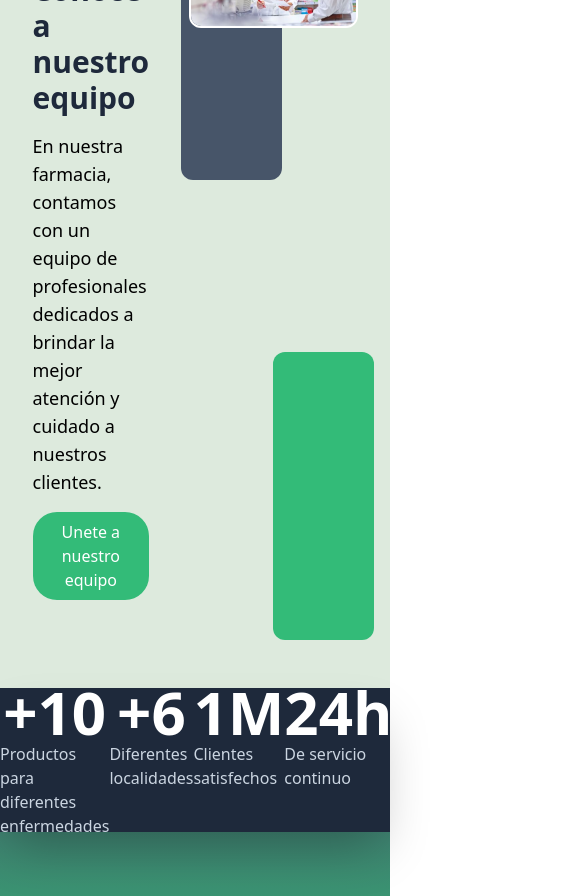
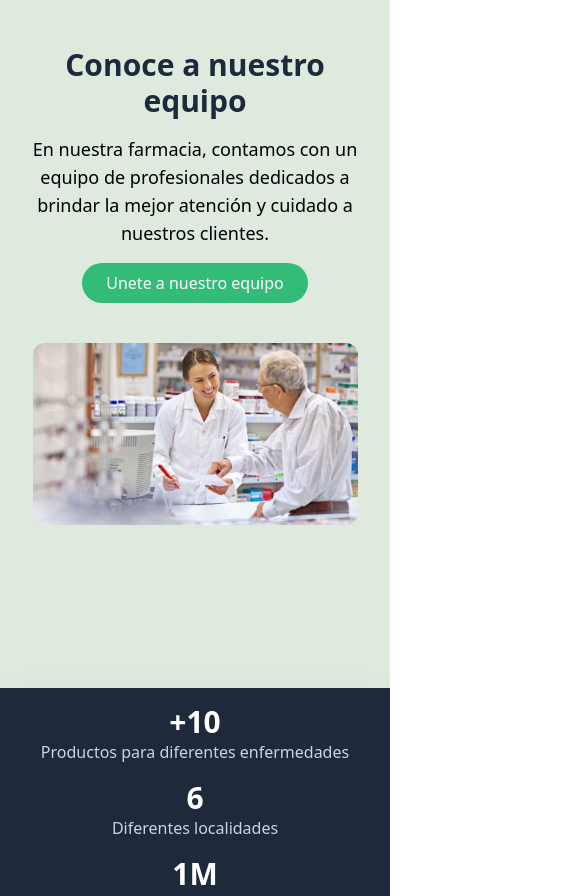
Before and after one commit to JahdielArciniegas/project-farmacia-bouna-vita, a React (Vite) app: page / in a window 390 px wide. Shown: the part 1080-1976 px from the top of the page, 585 px wide, since content can reach past the window. Built offline with nearby package versions, Linux system fonts and the light colour scheme.

Commit message:
Responsive Desing Basico

```diff
--- a/src/components/About.jsx
+++ b/src/components/About.jsx
@@ -4,14 +4,14 @@ export default function About() {
 	return (
 		<section
 			id="empleados"
-			className="justify-center w-5/6 h-screen flex flex-col items-center"
+			className=" w-5/6 h-screen flex flex-col justify-center items-center"
 		>
-			<div className="flex gap-10">
-				<div className="w-2/5 flex flex-col gap-4 mt-10">
-					<h2 className="text-3xl font-bold text-slate-800 w-1/2 text-pretty">
+			<div className="flex flex-col lg:flex-row gap-10">
+				<div className="lg:w-2/5 flex flex-col items-center lg:items-start gap-4 mt-10">
+					<h2 className="text-3xl font-bold text-slate-800 lg:w-1/2 text-center lg:text-start lg:text-pretty">
 						Conoce a nuestro equipo
 					</h2>
-					<p className=" text-pretty text-lg">
+					<p className=" text-center lg:text-start lg:text-pretty text-lg">
 						En nuestra farmacia, contamos con un equipo de profesionales
 						dedicados a brindar la mejor atención y cuidado a nuestros clientes.
 					</p>
@@ -19,16 +19,16 @@ export default function About() {
 						<Buttons size="">Unete a nuestro equipo</Buttons>
 					</a>
 				</div>
-				<div className="relative z-0 w-3/5 flex justify-center">
+				<div className="relative z-0 lg:w-3/5 flex justify-center">
 					<picture className="h-1/2">
 						<img
-							className="rounded-xl border-white border-2"
+							className="rounded-xl lg:border-white lg:border-2"
 							src="./enfermerosFarmacia.jpeg"
 							alt=""
 						/>
 					</picture>
-					<div className="w-3/5 h-72 absolute -top-10 -left-2 bg-slate-600 -z-10 rounded-xl"></div>
-					<div className="w-3/5 h-72 absolute -bottom-10 -right-4 bg-[#33bb78] -z-10 rounded-xl"></div>
+					<div className="hidden lg:block w-3/5 h-72 absolute -top-10 -left-2 bg-slate-600 -z-10 rounded-xl"></div>
+					<div className=" hidden lg:block w-3/5 h-72 absolute -bottom-10 -right-4 bg-[#33bb78] -z-10 rounded-xl"></div>
 				</div>
 			</div>
 		</section>
--- a/src/components/Background.jsx
+++ b/src/components/Background.jsx
@@ -1,5 +1,5 @@
 export default function Background() {
 	return (
-		<div className="absolute w-full h-full bg-[#33bb78] rounded-b-[50%] -top-4"></div>
+		<div className="absolute w-full h-2/3 md:h-full bg-[#33bb78] rounded-b-[50%] -top-4"></div>
 	);
 }
--- a/src/components/CardClient.jsx
+++ b/src/components/CardClient.jsx
@@ -1,16 +1,16 @@
 export default function CardClient({ cardImg, cardName, cardDesc }) {
 	return (
 		<div>
-			<div className="w-80 bg-white h-96 p-4 rounded-3xl flex flex-col gap-2">
+			<div className="w-80 bg-white lg:h-96 p-4 rounded-3xl flex flex-col gap-2 overflow-hidden">
 				<div>
 					<img
-						className="w-20 h-20 rounded-full object-cover"
+						className="hidden lg:block w-20 h-20 rounded-full object-cover"
 						src={`./iconsPublic/${cardImg}.webp`}
 						alt=""
 					/>
 					<h3 className="text-2xl font-semibold">{cardName}</h3>
 				</div>
-				<p className="text-justify italic leading-8 text-sm">
+				<p className="text-justify italic lg:leading-8 text-sm">
 					&ldquo;{cardDesc}&ldquo;
 				</p>
 			</div>
--- a/src/components/Clients.jsx
+++ b/src/components/Clients.jsx
@@ -7,33 +7,33 @@ export default function Clients() {
 			id="clientes"
 			className="w-5/6 h-screen flex flex-col items-center z-0"
 		>
-			<div className="absolute flex flex-col justify-center items-center bg-slate-800 h-36 w-full text-white shadow-2xl">
-				<div className="flex w-full justify-around">
+			<div className="absolute flex lg:flex-col justify-center items-center bg-slate-800 h-80 lg:h-36 w-full text-white shadow-2xl">
+				<div className="flex flex-col lg:flex-row w-full gap-4 lg:gap-0 lg:justify-around">
 					<div className=" flex flex-col items-center">
-						<h5 className="text-6xl font-extrabold">+10</h5>
+						<h5 className="text-3xl lg:text-6xl font-extrabold">+10</h5>
 						<p className="text-slate-300">
 							Productos para diferentes enfermedades
 						</p>
 					</div>
-					<div className="flex flex-col items-center">
-						<h5 className="text-6xl font-extrabold">+6</h5>
+					<div className="flex flex-col items-center text-center">
+						<h5 className="text-3xl lg:text-6xl font-extrabold">6</h5>
 						<p className="text-slate-300">Diferentes localidades</p>
 					</div>
 					<div className="flex flex-col items-center">
-						<h5 className="text-6xl font-extrabold">1M</h5>
+						<h5 className="text-3xl lg:text-6xl font-extrabold">1M</h5>
 						<p className="text-slate-300">Clientes satisfechos</p>
 					</div>
 					<div className="flex flex-col items-center">
-						<h5 className="text-6xl font-extrabold">24h</h5>
+						<h5 className="text-3xl lg:text-6xl font-extrabold">24h</h5>
 						<p className="text-slate-300">De servicio continuo</p>
 					</div>
 				</div>
 			</div>
-			<div className="flex flex-col gap-10 h-full justify-center items-center pt-7">
-				<h2 className="text-3xl font-bold text-white">
+			<div className="flex flex-col w-full mt-60 lg:mt-0 lg:gap-10 h-full justify-center items-center pt-7 ">
+				<h2 className="text-3xl font-bold text-white text-center ">
 					Testimonios de nuestros clientes
 				</h2>
-				<div className="flex gap-7">
+				<div className="flex gap-7 w-full lg:w-auto overflow-x-scroll lg:overflow-hidden">
 					{testimonios.map(testimonio => (
 						<CardClient
 							key={testimonio.id}
--- a/src/components/Hero.jsx
+++ b/src/components/Hero.jsx
@@ -8,7 +8,7 @@ export default function Hero() {
 			id="header"
 			className="h-screen w-full bg-slate-200 overflow-hidden relative flex flex-col text-white justify-center items-center gap-4"
 		>
-			<div className="z-40 relative h-full w-5/6 flex flex-col justify-center">
+			<div className="z-40 relative h-full w-5/6 flex flex-col justify-center items-center md:items-start">
 				<div className="hidden md:block h-screen absolute -right-52  bottom-0 -z-20">
 					<picture className="h-full">
 						<img
@@ -35,7 +35,7 @@ export default function Hero() {
 							personalizada.
 						</p>
 					</div>
-					<div className=" flex gap-7">
+					<div className=" flex gap-7 ">
 						<div>
 							<NavLink to="/login">
 								<Buttons size="40" bgColor="white" textColor="[#33bb78]">
--- a/src/components/NavBar.jsx
+++ b/src/components/NavBar.jsx
@@ -3,7 +3,7 @@ import { NavLink } from 'react-router-dom';
 export default function NavBar() {
 	return (
 		<div
-			className="z-50 sticky top-0 flex flex-row justify-between w-full h-20 pl-5 bg-[#33bb78] text-slate-50 shadow-lg"
+			className="z-50 sticky top-0 flex flex-row justify-center sm:justify-between w-full h-20 sm:pl-5 bg-[#33bb78] text-slate-50 shadow-lg"
 			id="nav"
 		>
 			<picture className="h-full w-auto">
@@ -15,8 +15,8 @@ export default function NavBar() {
 					/>
 				</NavLink>
 			</picture>
-			<div className="hidden mr-40 md:grid place-content-center">
-				<ul className="flex flex-row gap-10 font-bold ">
+			<div className="hidden lg:mr-40 sm:mr-10 sm:grid place-content-center">
+				<ul className="flex flex-row lg:gap-10 sm:gap-5 font-bold ">
 					<li className="hover:scale-105">
 						<a className="hover:underline" href="#empleados">
 							Empleados
--- a/src/components/Sucursales.jsx
+++ b/src/components/Sucursales.jsx
@@ -8,7 +8,7 @@ export default function Sucursales() {
 			className="w-5/6 h-screen flex flex-col items-center z-0"
 		>
 			<h2 className="text-3xl font-bold text-slate-800">Nuestras Farmacia</h2>
-			<div className="grid grid-cols-3 grid-rows-3 h-full gap-y-80 gap-x-16 py-10 overflow-hidden">
+			<div className="flex flex-col sm:grid sm:grid-cols-2 lg:grid lg:grid-cols-3 lg:grid-rows-3 h-full lg:gap-y-80 lg:gap-x-32 pt-10 lg:py-10 overflow-scroll lg:overflow-hidden">
 				{sucursales.map(sucursal => (
 					<CardSucursales
 						key={sucursal.id}
--- a/src/pages/Home.jsx
+++ b/src/pages/Home.jsx
@@ -16,10 +16,10 @@ export default function Home() {
 				<Clients />
 				<Sucursales />
 				<FormContacs />
-				<div className="w-full h-20 relative -z-0 flex justify-center text-white">
-					<div className="absolute w-full h-screen bg-slate-800 rounded-t-[50%] bottom-0 -z-10"></div>
+				<div className="w-full relative -z-0 flex justify-center text-white">
+					<div className="absolute w-full h-96 md:h-screen bg-slate-800 rounded-t-[50%] bottom-0 -z-10"></div>
 				</div>
-				<div className="fixed bottom-0 right-16 z-20">
+				<div className="fixed bottom-14 md:bottom-0 md:right-16 z-20">
 					<a href="#header">
 						<div className="animate-bounce flex justify-center items-center bg-[#33bb78] rounded-full w-16 h-16 text-white">
 							<ArrowUpIcon />
```
Also changed, not shown: src/components/CardSucursales.jsx (+6 -6 lines), src/components/FormContacs.jsx (+8 -6 lines).
